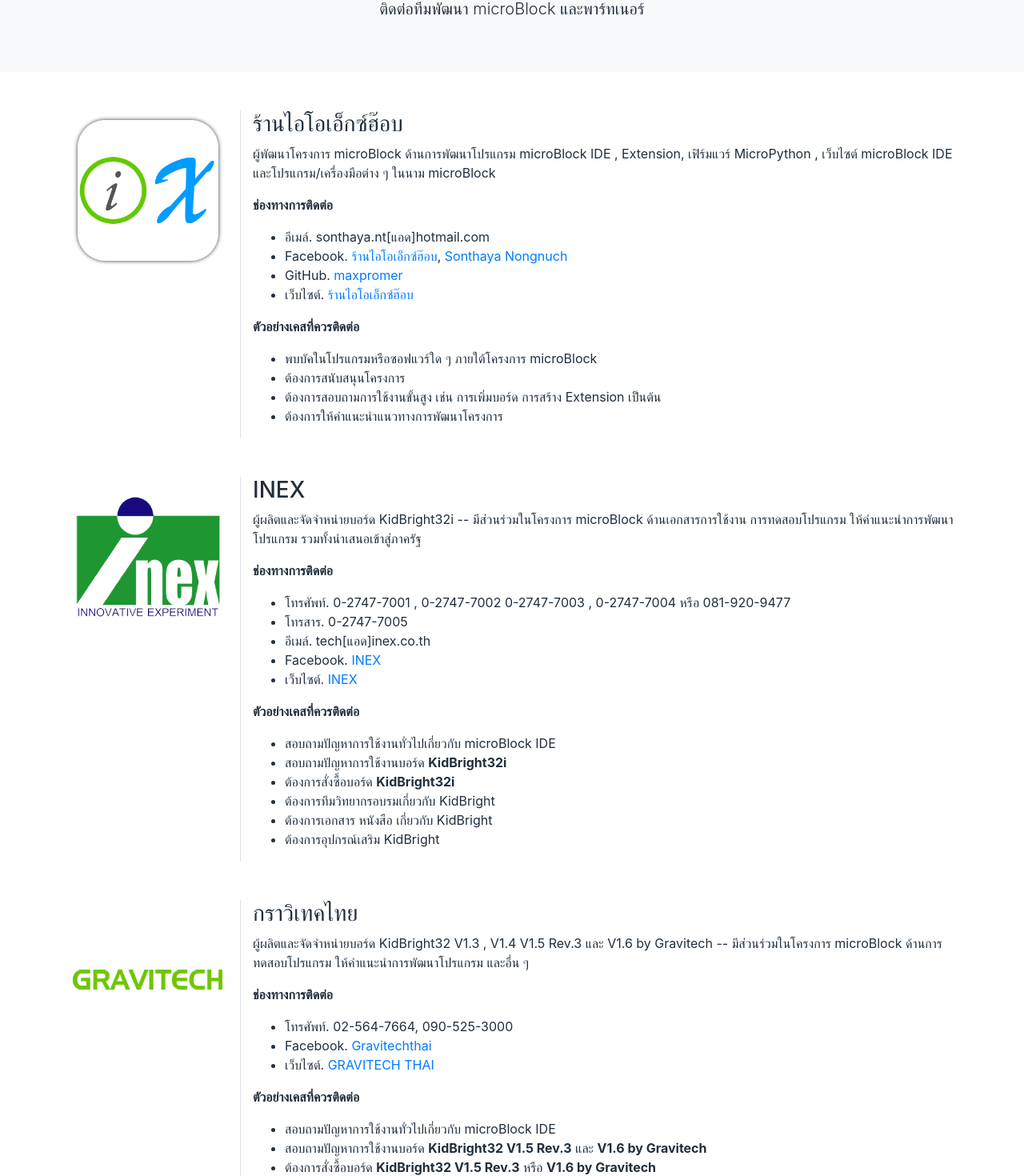
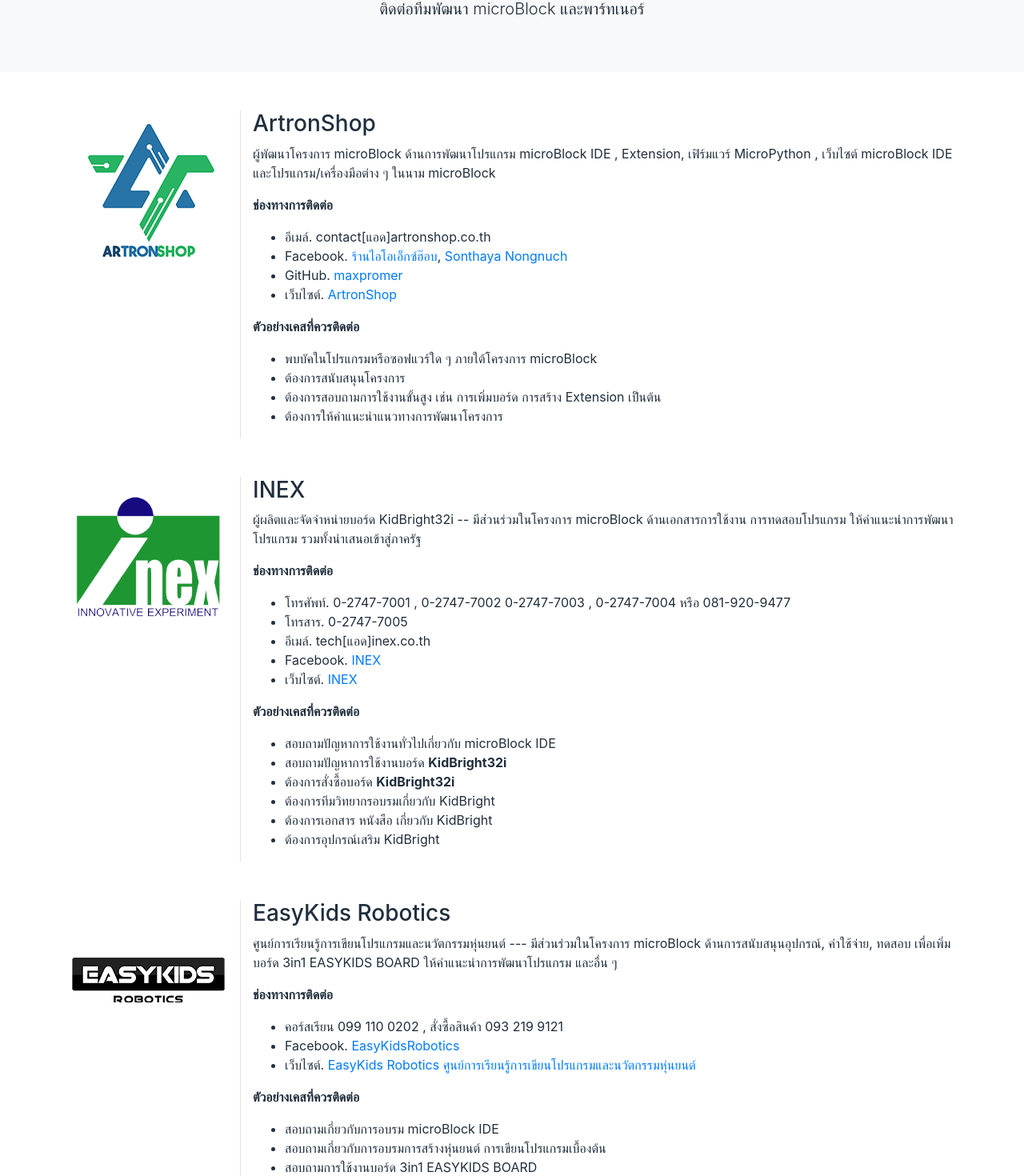
Before and after one commit to microBlock-IDE/micro-web, a Next.js app: page /contactus in a window 1280 px wide. Shown: the part 172-1642 px from the top of the page at 80% size. Built offline with nearby package versions, Linux system fonts and the light colour scheme.

Commit message:
Add V2.9.0 and new sponsor logo

```diff
--- a/pages/contactus.js
+++ b/pages/contactus.js
@@ -34,17 +34,17 @@
         <section className="container">
           <Row className="mb-5">
             <Col className="border-right" md="auto">
-              <img src="/images/IOXhop_logo_200x200.png" alt="IOXhop logo" />
+              <img src="/images/ArtronShop_logo_200x200.png" alt="ArtronShop logo" />
             </Col>
             <Col>
-              <div className="h3">ร้านไอโอเอ็กซ์ฮ๊อบ</div>
+              <div className="h3">ArtronShop</div>
               <p>ผู้พัฒนาโครงการ microBlock ด้านการพัฒนาโปรแกรม microBlock IDE , Extension, เฟิร์มแวร์ MicroPython , เว็บไซต์ microBlock IDE และโปรแกรม/เครื่องมือต่าง ๆ ในนาม microBlock</p>
               <p><strong>ช่องทางการติดต่อ</strong></p>
               <ul>
-                <li>อีเมล์. sonthaya.nt[แอด]hotmail.com</li>
-                <li>Facebook. <a href="https://www.facebook.com/ioxhop" target="_blank">ร้านไอโอเอ็กซ์ฮ๊อบ</a>, <a href="https://fb.me/maxthai" target="_blank">Sonthaya Nongnuch</a></li>
+                <li>อีเมล์. contact[แอด]artronshop.co.th</li>
+                <li>Facebook. <a href="https://www.facebook.com/ArtronShop" target="_blank">ร้านไอโอเอ็กซ์ฮ๊อบ</a>, <a href="https://fb.me/maxthai" target="_blank">Sonthaya Nongnuch</a></li>
                 <li>GitHub. <a href="https://github.com/maxpromer" target="_blank">maxpromer</a></li>
-                <li>เว็บไซต์. <a href="https://www.ioxhop.com/" target="_blank">ร้านไอโอเอ็กซ์ฮ๊อบ</a></li>
+                <li>เว็บไซต์. <a href="https://www.artronshop.co.th/" target="_blank">ArtronShop</a></li>
               </ul>
               <p><strong>ตัวอย่างเคสที่ควรติดต่อ</strong></p>
               <ul>
@@ -78,6 +78,27 @@
                 <li>ต้องการทีมวิทยากรอบรมเกี่ยวกับ KidBright</li>
                 <li>ต้องการเอกสาร หนังสือ เกี่ยวกับ KidBright</li>
                 <li>ต้องการอุปกรณ์เสริม KidBright</li>
+              </ul>
+            </Col>
+          </Row>
+          <Row className="mb-5" id="EasyKidsRobotics">
+            <Col className="border-right" md="auto">
+              <img src="/images/EasyKidsRobotics_logo_200x200.png" alt="EasyKids Robotics logo" />
+            </Col>
+            <Col>
+              <div className="h3">EasyKids Robotics</div>
+              <p>ศูนย์การเรียนรู้การเขียนโปรแกรมและนวัตกรรมหุ่นยนต์ --- มีส่วนร่วมในโครงการ microBlock ด้านการสนับสนุนอุปกรณ์, ค่าใช้จ่าย, ทดสอบ เพื่อเพิ่มบอร์ด 3in1 EASYKIDS BOARD ให้คำแนะนำการพัฒนาโปรแกรม และอื่น ๆ</p>
+              <p><strong>ช่องทางการติดต่อ</strong></p>
+              <ul>
+                <li>คอร์สเรียน 099 110 0202 , สั่งซื้อสินค้า 093 219 9121</li>
+                <li>Facebook. <a href="https://www.facebook.com/Easykidsrobotics/" target="_blank">EasyKidsRobotics</a></li>
+                <li>เว็บไซต์. <a href="https://www.easykidsrobotics.com/" target="_blank">EasyKids Robotics ศูนย์การเรียนรู้การเขียนโปรแกรมและนวัตกรรมหุ่นยนต์</a></li>
+              </ul>
+              <p><strong>ตัวอย่างเคสที่ควรติดต่อ</strong></p>
+              <ul>
+                <li>สอบถามเกี่ยวกับการอบรม microBlock IDE</li>
+                <li>สอบถามเกี่ยวกับการอบรมการสร้างหุ่นยนต์ การเขียนโปรแกรมเบื้องต้น</li>
+                <li>สอบถามการใช้งานบอร์ด 3in1 EASYKIDS BOARD</li>
               </ul>
             </Col>
           </Row>
--- a/pages/index.js
+++ b/pages/index.js
@@ -241,7 +241,7 @@
               <Col lg={true}>
                 <Row>
                   <Col className="mb-5" xs={true}><Link href="/contactus#INEX" passHref><a><img src="/images/INEX_logo_200x200.png" alt="INEX logo" /></a></Link></Col>
-                  <Col className="mb-5" xs={true}><Link href="/contactus#Gravitech" passHref><a><img src="/images/Gravitech_logo_200x200.png" alt="Gravitech logo" /></a></Link></Col>
+                  <Col className="mb-5" xs={true}><Link href="/contactus#EasyKidsRobotics" passHref><a><img src="/images/EasyKidsRobotics_logo_200x200.png" alt="EasyKids logo" /></a></Link></Col>
                 </Row>
               </Col>
               <Col lg={true}>
```
Also changed, not shown: pages/download.js (+8 -8 lines), public/images/ArtronShop_logo_200x200.png (added), public/images/EasyKidsRobotics_logo_200x200.png (added).
